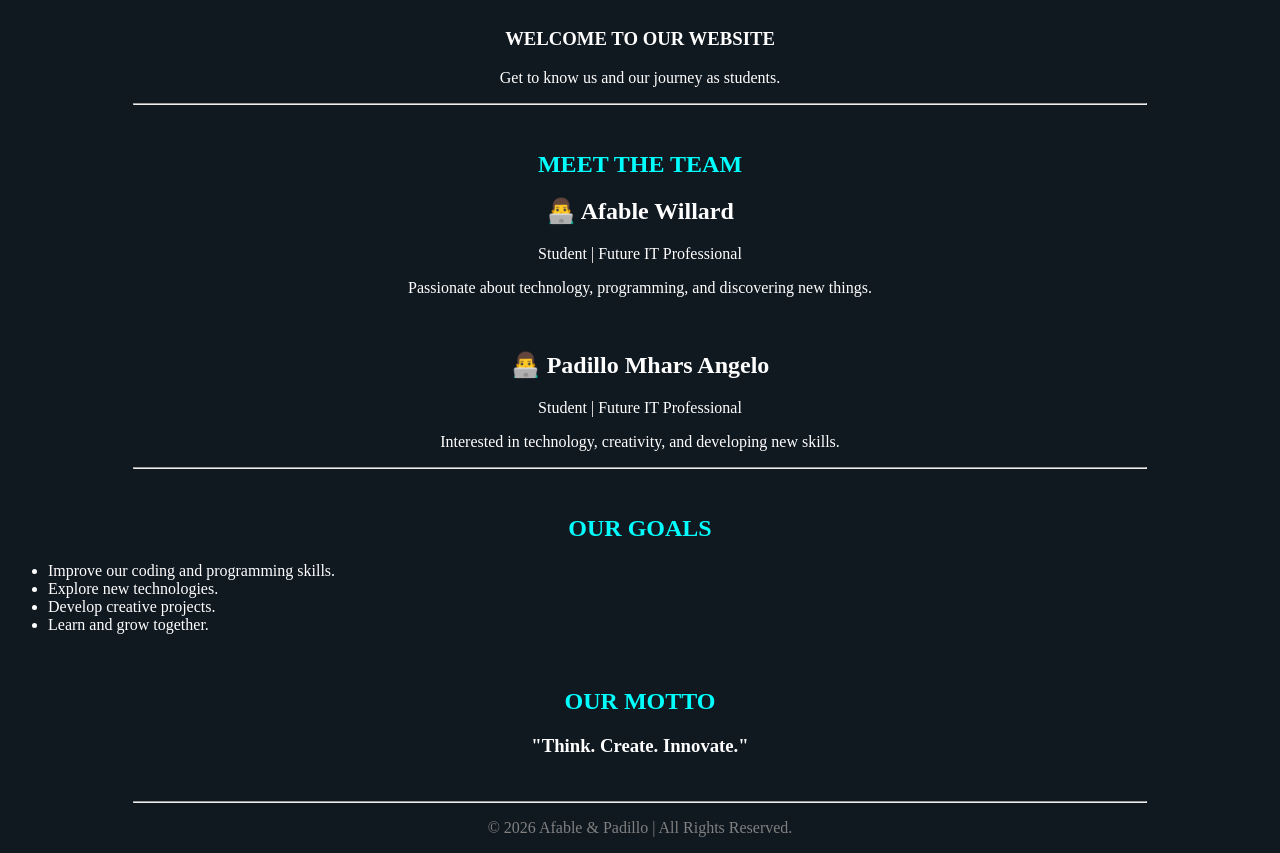
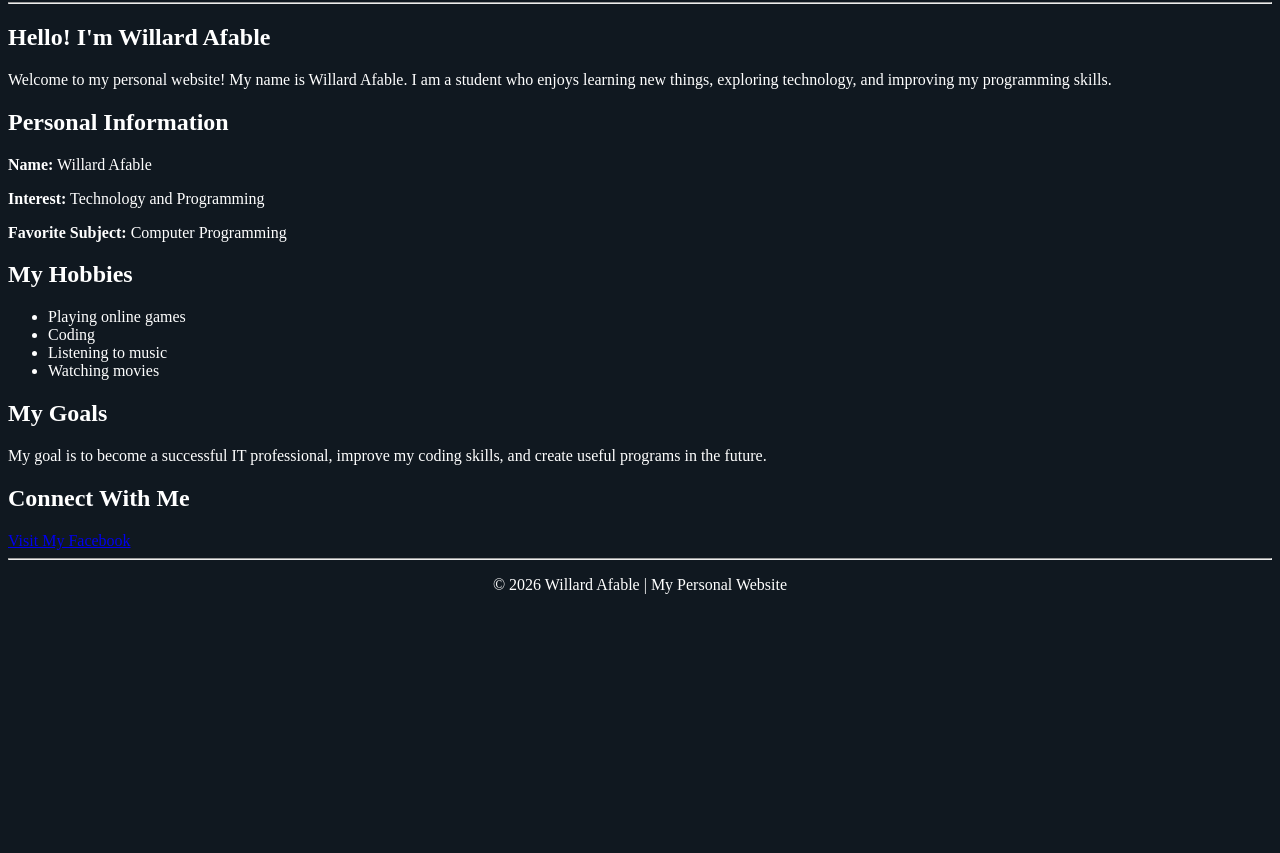
Before and after one commit to 0326-0981-lab/Us, a plain HTML site: page index.html in a window 1280 px wide. Shown: the part 78-931 px from the top of the page. After the commit the page ends 800 px from the top, so only its background shows below. Drawn offline with Linux system fonts and the light colour scheme.

Commit message:
Update index.html

```diff
--- a/index.html
+++ b/index.html
@@ -2,71 +2,52 @@
 <!DOCTYPE html>
 <html>
 <head>
-    <title>About Us | Afable & Padillo</title>
+    <title>About Me - Willard Afable</title>
 </head>
-
 <body bgcolor="#101820" text="white">
 
-    <center>
-        <br>
-        <h1><font color="#00FFFF">ABOUT US</font></h1>
-        <h3>WELCOME TO OUR WEBSITE</h3>
-        <p>Get to know us and our journey as students.</p>
-        <hr width="80%">
-    </center>
+    <h1 align="center">ABOUT ME</h1>
+    <hr>
 
-    <br>
+    <h2>Hello! I'm Willard Afable</h2>
 
-    <center>
-        <h2><font color="#00FFFF">MEET THE TEAM</font></h2>
-    </center>
+    <p>
+        Welcome to my personal website!
+        My name is Willard Afable.
+        I am a student who enjoys learning
+        new things, exploring technology,
+        and improving my programming skills.
+    </p>
 
-    <center>
-        <h2>👨‍💻 Afable Willard</h2>
-        <p>Student | Future IT Professional</p>
-        <p>
-            Passionate about technology, programming,
-            and discovering new things.
-        </p>
+    <h2>Personal Information</h2>
+    <p><b>Name:</b> Willard Afable</p>
+    <p><b>Interest:</b> Technology and Programming</p>
+    <p><b>Favorite Subject:</b> Computer Programming</p>
 
-        <br>
-
-        <h2>👨‍💻 Padillo Mhars Angelo</h2>
-        <p>Student | Future IT Professional</p>
-        <p>
-            Interested in technology, creativity,
-            and developing new skills.
-        </p>
-
-        <hr width="80%">
-    </center>
-
-    <br>
-
-    <center>
-        <h2><font color="#00FFFF">OUR GOALS</font></h2>
-    </center>
-
+    <h2>My Hobbies</h2>
     <ul>
-        <li>Improve our coding and programming skills.</li>
-        <li>Explore new technologies.</li>
-        <li>Develop creative projects.</li>
-        <li>Learn and grow together.</li>
+        <li>Playing online games</li>
+        <li>Coding</li>
+        <li>Listening to music</li>
+        <li>Watching movies</li>
     </ul>
 
-    <br>
+    <h2>My Goals</h2>
+    <p>
+        My goal is to become a successful IT
+        professional, improve my coding skills,
+        and create useful programs in the future.
+    </p>
 
-    <center>
-        <h2><font color="#00FFFF">OUR MOTTO</font></h2>
-        <h3>"Think. Create. Innovate."</h3>
+    <h2>Connect With Me</h2>
+    <a href="https://www.facebook.com/willard.afable.1?mibextid=ZbWKwL" target="_blank">
+        Visit My Facebook
+    </a>
 
-        <br>
-        <hr width="80%">
-
-        <p><font color="gray">
-            © 2026 Afable & Padillo | All Rights Reserved.
-        </font></p>
-    </center>
+    <hr>
+    <p align="center">
+        © 2026 Willard Afable | My Personal Website
+    </p>
 
 </body>
 </html>
```
